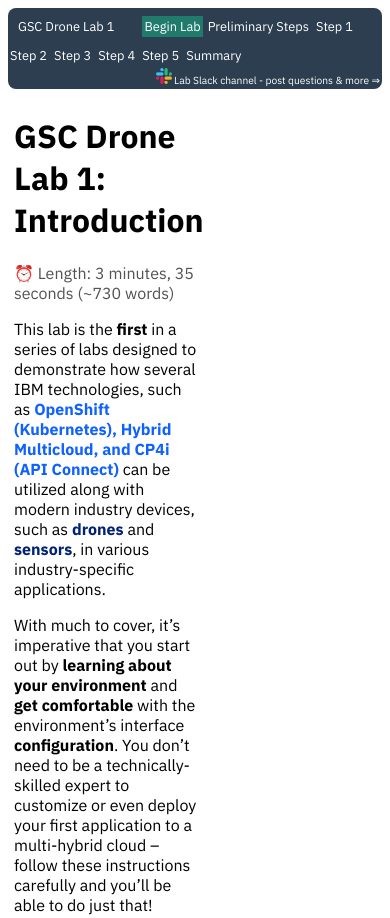
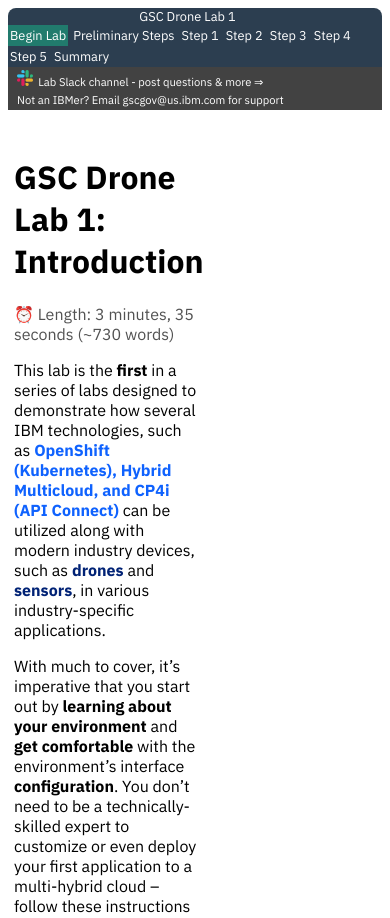
Before and after one commit to gscgov/dronelab1, a plain HTML site: page index.html in a window 390 px wide. Shown: the top 918 px of the page. Drawn offline with nearby package versions, Linux system fonts and the light colour scheme.

Commit message:
Add non-ibmer communication links

```diff
--- a/index.html
+++ b/index.html
@@ -19,12 +19,18 @@
    <span id="n4" class="item" onClick="moveTo('s4')">Step 4</span>
    <span id="n5" class="item" onClick="moveTo('s5')">Step 5</span>
    <span id="ns" class="item" onClick="moveTo('sum')">Summary</span>
-   <a
-    href="https://ibm.enterprise.slack.com/?redir=%2Fr-t75413889568%3Fredir%3D%252Fgantry%252Fauth%253Fapp%253Dclient%2526lc%253D1592853172%2526return_to%253D%25252Fclient%25252FT27C5S5GQ%25252FC015DBZ9YH0%2526teams%253D#/"
-    target="_blank"
-   >
-    <span class="out item"> <img src="./img/slack.png" /> Lab Slack channel - post questions & more ⇒</span>
-   </a>
+   <div id="links_support">
+        <table>
+            <tbody>
+                <tr>
+                    <td><a class="link" href="https://ibm.enterprise.slack.com/?redir=%2Fr-t75413889568%3Fredir%3D%252Fgantry%252Fauth%253Fapp%253Dclient%2526lc%253D1592853172%2526return_to%253D%25252Fclient%25252FT27C5S5GQ%25252FC015DBZ9YH0%2526teams%253D#/" target="_blank"><span class="out itemlink"> <img src="./img/slack.png" />&nbsp;&nbsp;Lab Slack channel - post questions & more ⇒</span></a></td>
+                </tr>
+                <tr>
+                    <td><a class="link" href="mailto:gscgov@us.ibm.com?cc=edgingtn@us.ibm.com, sjchrist@us.ibm.com, mariados@us.ibm.com&subject=Requesting%20Support%20-%20IEL%20Drone%20Lab2%20(Satellite)&body=(Your%20message%20here)"><span class="out itemlink">Not an IBMer? Email gscgov@us.ibm.com for support</span></a></td>
+                </tr>
+            </tbody>
+        </table>
+    </div>
   </div>
   <div id="optionsMenu"><span class="opt" id="highlightedUpdates2" onClick="updates2()">[Highlight 7/14/2020 Updates]</span> <span class="opt" id="highlightedUpdates" onClick="updates()">[6/30/2020]</span> <span id="keepTop" onClick="keepTop()">Keep at top</span></div>
   <div id="full">
--- a/style.css
+++ b/style.css
@@ -27,6 +27,7 @@ table {
   font-size: 1em;
   display: inline-block;
   border-radius: 8px;
+  height: 50px;
 }
 
 #navbar a {
@@ -36,18 +37,32 @@ table {
 #navbar .start {
   display: inline-block;
   margin-right: 15px;
-  padding: 10px;
+  padding: 13px;
 }
 
 #navbar .item {
   display: inline-block;
-  margin-right: 15px;
-  padding: 10px;
   background-color: none;
+  padding: 13px;
+  cursor: pointer;
+}
+
+#navbar .itemlink {
+  display: inline-block;
+  background-color: none;
+  cursor: pointer;
 }
 
 #navbar .item:hover {
   background-color: #217b6d !important;
+}
+
+#navbar #links_support {
+  float: right;
+}
+
+#navbar #links_support .link {
+  display: inline-block;
 }
 
 /*  #navbar .selected {
@@ -55,11 +70,13 @@ table {
 }*/
 
 #navbar .out {
-  font-size: .8em;
+  font-size: .7em;
   float: right;
   color: #fff;
   margin-right: 0px;
   border-radius: 8px;
+  padding-left: 6px;
+  padding-right: 6px;
 }
 
 #navbar .out:hover {
@@ -1022,19 +1039,37 @@ h2 {
 
 
 /* Mobile Phones Media Query */
-@media only screen and (max-width: 800px) {
+@media only screen and (max-width: 1200px) {
   #navbar {
     background-color: #2c3e50;
     width: 100%;
     color: #fff;
     font-size: 0.8em;
     display: inline-block;
+    margin-bottom: 20px;
+    height:auto;
+  }
+
+  #navbar .start {
+    text-align: center;
+    display: block;
+    padding: 0px;
   }
 
   #navbar .item {
     display: inline-block;
     margin-right: 0px;
     padding: 2px;
+  }
+
+  #navbar #links_support {
+    width: 100%;
+  }
+
+  #navbar #links_support table {
+    width: 100%;
+    background-color: #424242;
+    color: #000;
   }
 
   #menu {
```
